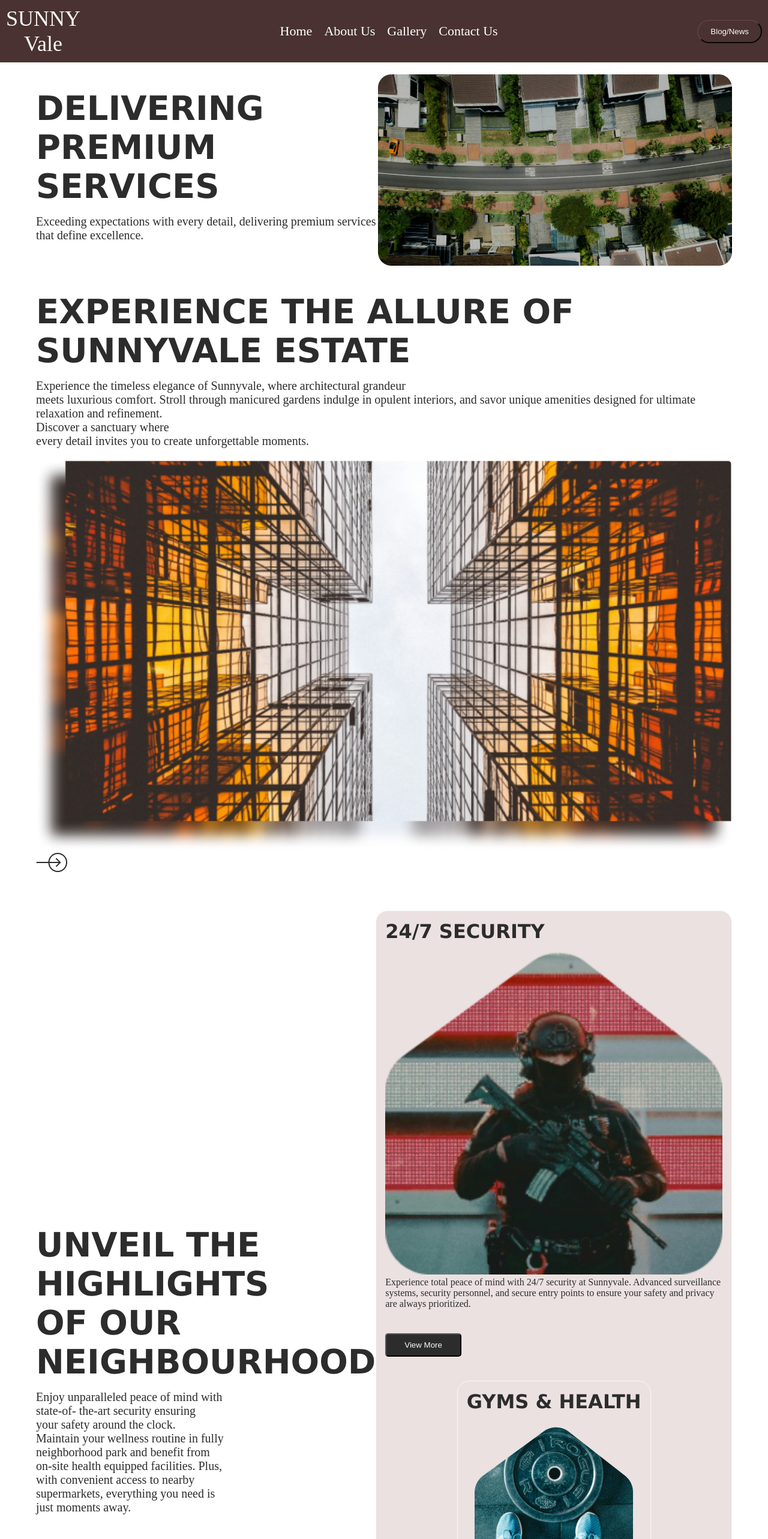
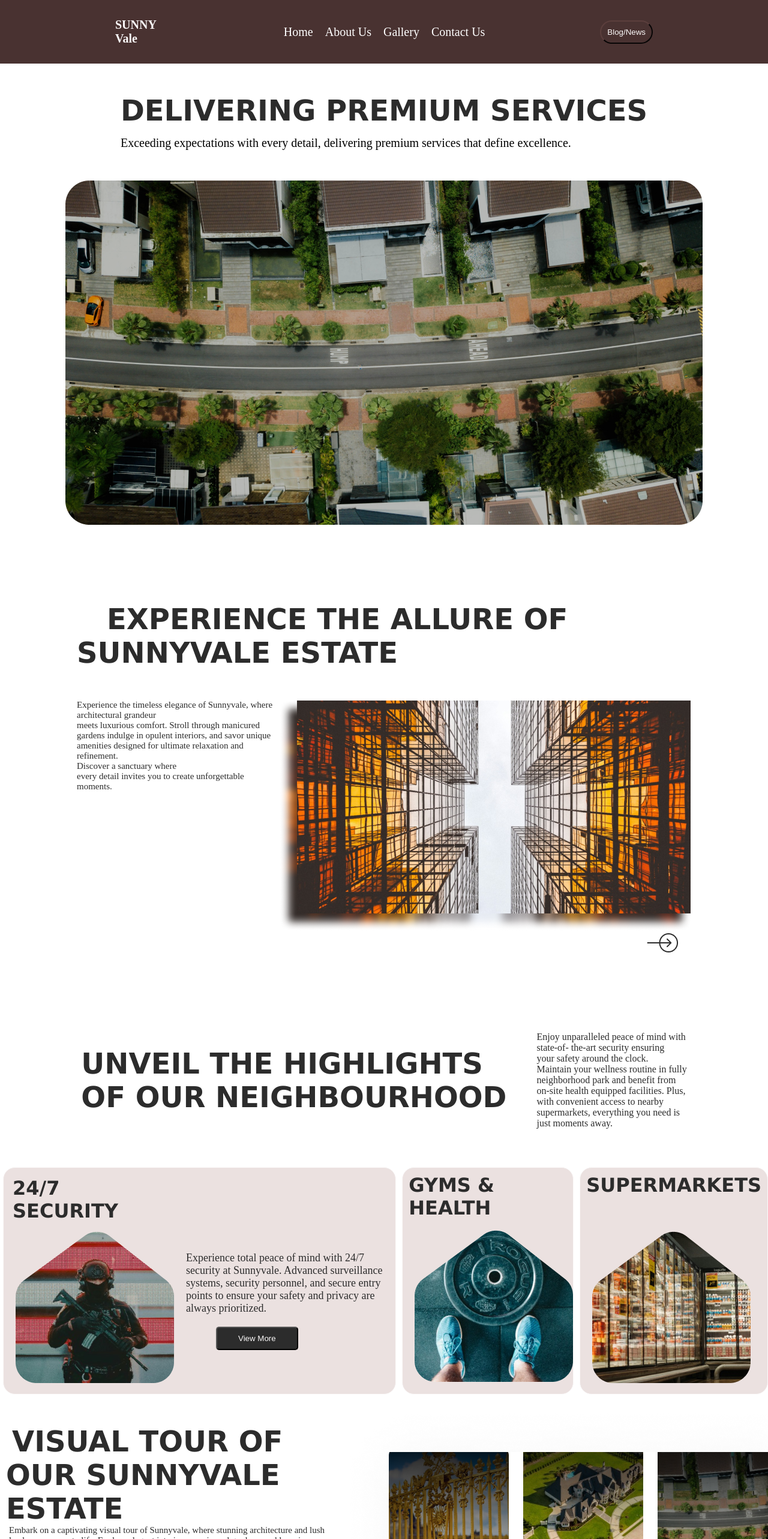
Before and after one commit to teslyym/SunnyVAle-Attendance, a React (Vite) app: page / in a window 1280 px wide. Shown: the top 2566 px of the page at 60% size. Built offline with nearby package versions, Linux system fonts and the light colour scheme.

Commit message:
bug fixing

```diff
--- a/src/App.css
+++ b/src/App.css
@@ -1,25 +1,17 @@
 * {
-  margin: 0;
-  padding: 0;
-  box-sizing: border-box;
-}
-
-body {
-  font-family: "Verdana", "Geneva", "Tahoma", sans-serif;
+  margin: 0px;
+  padding: 0px;
 }
 
 .navlist {
   display: flex;
-  justify-content: center;
-  align-items: center;
-  gap: 20px;
-  flex-wrap: wrap;
 }
 
 .navlist a {
   color: white;
+  margin-left: 20px;
   text-decoration: none;
-  font-size: 18px;
+  font-size: 20px;
   font-family: cursive;
 }
 
@@ -33,219 +25,463 @@ body {
 .head {
   display: flex;
   align-items: center;
-  justify-content: space-between;
+  justify-content: space-evenly;
   background-color: rgba(73, 50, 49, 1);
-  padding: 10px;
+  height: 106px;
   position: sticky;
-  top: 0;
-  z-index: 1000;
 }
 
-.head1 h1 {
+.head a {
+  display: flex;
+  justify-content: space-evenly;
+}
+.head1 {
   color: rgba(251, 249, 249, 1);
-  font-size: 24px;
+  justify-content: center;
+  align-items: center;
+  font-size: 10px;
   font-weight: 400;
   font-family: cursive;
-  text-align: center;
 }
 
-.head3 {
-  cursor: pointer;
+.head2 a {
+  display: flex;
+  text-decoration: none;
+  color: white;
+  justify-content: center;
+  justify-content: space-between;
+  gap: 10em;
+  align-items: center;
 }
+/* #head11{
+    text-indent: 10px;
+} */
+.head2 {
+  text-decoration: none;
+  /* justify-content: space-between; */
+  display: flex;
+  flex-direction: row;
+  justify-content: space-evenly;
+  border: rgba(73, 50, 49, 1) 1px solid;
+  color: rgba(251, 249, 249, 1);
+  justify-content: center;
+  font-family: cursive;
+  font-family: 400;
+  font-size: 16px;
+}
+/* #headdy{
+    list-style-type: none;
+    display: flex;
+    gap: 20px;
+    /* transition: ; */
+/* cursor: pointer;
+} */
+
+/* #headdy:hover {
+    border-bottom: 2px solid white;
+    border-bottom-right-radius: 5px;
+    border-bottom-right-radius: 5px;
+    transition: all .07s ease-in-out;
+}
+
+#headdy li{
+    /* border: 1px solid;
+    border-color: rgba(251, 249, 249, 1);
+    border-radius: 10px;
+    border-style: outset; */
+/* padding: 10px;
+} */
 
 #but1 {
   border-radius: 20px;
   border-style: outset;
   background-color: rgba(73, 50, 49, 1);
   color: rgba(251, 249, 249, 1);
-  padding: 10px 20px;
+  padding: 10px;
   cursor: pointer;
+  padding-left: 10px;
+  padding-right: 10px;
   border-color: rgba(92, 63, 61, 1);
 }
-
-.main,
-.mid,
-.nearfooter,
-.basfooter,
-.finfooter {
+.head3 {
+  cursor: pointer;
+}
+.main {
+  flex-direction: column;
   display: flex;
-  flex-direction: column;
   justify-content: center;
   align-items: center;
-  padding: 20px;
-  text-align: center;
 }
 
-.main h1,
-.mid h1,
-.nearfooter h1,
-.basfooter h1,
-.finfooter h1 {
+#main2 {
+  justify-content: center;
+  align-items: center;
+  /* margin-left: 20px; */
   color: rgba(44, 44, 44, 1);
   font-weight: 700;
-  font-size: 32px;
-  margin-bottom: 15px;
+  font-size: 48px;
+  font-family: Verdana, Geneva, Tahoma, sans-serif;
+  padding-top: 50px;
+}
+#main3 {
+  justify-content: center;
+  align-items: center;
+  font-weight: 400;
+  font-size: 20px;
+  font-family: cursive;
+  padding-top: 15px;
+}
+#main4 {
+  border: white 1px solid;
+  border-radius: 10px;
+  display: flex;
+  justify-content: center;
+  align-items: centers;
+  padding-top: 50px;
+}
+.mid {
+  padding: 10%;
+}
+.midd {
+  display: flex;
+  flex-direction: row;
+  padding-top: 5%;
+  /* margin-left: 3 0px; */
 }
 
-.main p,
-.mid p,
-.nearfooter p,
-.basfooter p,
-.finfooter p {
+#mid2 {
+  text-indent: 50px;
+  font-weight: 700;
+  font-size: 48px;
+  font-family: Verdana, Geneva, Tahoma, sans-serif;
   color: rgba(44, 44, 44, 1);
+}
+#mid3 {
+  color: rgba(44, 44, 44, 1);
+  font-family: cursive;
   font-weight: 400;
-  font-size: 16px;
-  font-family: cursive;
-  margin-bottom: 20px;
+  font-size: 15px;
+  color: rgba(44, 44, 44, 1);
 }
-
-#main4 img,
-#mid4 img,
-#nearfoot4b img,
-#nearfoot5b img,
-#nearfoot6b img,
-#basfooter4 img {
-  width: 100%;
-  height: auto;
-  border-radius: 10px;
+#mid5 {
+  margin-left: 950px;
 }
-
-.nearfoot2,
-.nearfoot5,
-.nearfoot6 {
+.nearfooter1 {
   display: flex;
-  flex-direction: column;
+  flex-direction: row;
+  justify-content: center;
   align-items: center;
-  margin: 20px 0;
-  border: 1px solid rgba(251, 249, 249, 1);
+  /* justify-content: space-between; */
+}
+.nearfoot1 {
+  gap: 10%;
+}
+#nearfoot4 {
+  display: flex;
+  flex-direction: row;
+  border: rgba(251, 249, 249, 1) 1px solid;
   border-radius: 20px;
   background-color: rgba(235, 225, 224, 1);
+  margin-left: 5px;
+}
+/* #nearfoott4{
+    border: 1px solid;
+    border-radius: 10px;
+} */
+#nearfoot4a {
   padding: 15px;
+  color: rgba(44, 44, 44, 1);
+  font-family: Verdana, Geneva, Tahoma, sans-serif;
+  font-weight: 700;
+  font-size: 32px;
 }
-
-#but2,
-#but3 {
+#nearfoot4b {
+  width: 264px;
+  height: 261px;
+  padding-left: 20px;
+  padding-bottom: 10px;
+}
+#nearfooter2 {
+  color: rgba(44, 44, 44, 1);
+  justify-content: center;
+  font-size: 48px;
+  font-weight: 700;
+  font-family: Verdana, Geneva, Tahoma, sans-serif;
+}
+#nearfooter3 {
+  color: rgba(44, 44, 44, 1);
+  justify-content: center;
+  font-family: cursive;
+  padding-left: 50px;
+}
+.nearfooter4 {
+  display: flex;
+  flex-direction: row;
+  justify-content: space-evenly;
+}
+/* .flex-container > div{
+    /* display: flex;
+    align-items: flex-start; */
+/* } */
+/* .flex-container{
+    display: flex;
+    align-items: flex-start;
+    height: 100px;
+    background-color: ;
+} */
+#nearfooter4 {
+  gap: 30%;
+}
+#nearfoot1 {
+  /* width: 620px;
+    height: 385px; */
+  padding: 3px;
+  gap: 3px;
+}
+#nearfoot2 {
+  /* width: 300px;
+    height: 385px; */
+  padding: 3px;
+  gap: 3px;
+}
+#nearfoot3 {
+  /* width: 300px;
+    height: 385px; */
+  padding: 3px;
+  gap: 3px;
+}
+#nearfoot3a {
+  color: rgba(44, 44, 44, 1);
+  font-family: cursive;
+  font-size: 18px;
+  font-weight: 400;
+}
+.nearfoot2 {
+  /* display: flex;
+    flex-direction: row; */
+  /* border: 1px solid;
+    margin-right: 520px;
+    border-radius: 10px ; */
+  /* padding-right: 50px; */
+  display: flex;
+  gap: 10px;
+  padding-top: 5%;
+}
+.nearfoot3 {
+  padding-top: 140px;
+  padding-left: 20px;
+}
+#but2 {
   background-color: rgba(44, 44, 44, 1);
   color: rgba(251, 249, 249, 1);
   cursor: pointer;
-  padding: 10px 30px;
+  padding: 10px;
   border-radius: 5px;
-  margin: 20px 0;
+  margin-left: 50px;
+  padding-left: 35px;
+  padding-right: 35px;
+  margin-top: 20px;
+  margin-bottom: 20px;
+}
+.nearfoot5 {
+  border: 1px solid;
+  border-radius: 20px;
+  background-color: rgba(235, 225, 224, 1);
+  align-items: center;
+  border-color: rgba(251, 249, 249, 1);
+}
+#nearfoot5a {
+  padding: 10px;
+  /* padding-bottom: 5px;
+    padding-left: 5px;
+    padding-right: 5px; */
+  color: rgba(44, 44, 44, 1);
+  font-family: Verdana, Geneva, Tahoma, sans-serif;
+  font-weight: 700;
+  font-size: 32px;
+  display: flex;
+  flex-direction: row;
+}
+#nearfoot5b {
+  width: 264px;
+  height: 261px;
+  padding-left: 20px;
+  padding-bottom: 10px;
+}
+.nearfoot6 {
+  border: 1px solid;
+  border-radius: 20px;
+  background-color: rgba(235, 225, 224, 1);
+  align-items: center;
+  border-color: rgba(251, 249, 249, 1);
+}
+#nearfoot6a {
+  padding: 10px;
+  color: rgba(44, 44, 44, 1);
+  font-family: Verdana, Geneva, Tahoma, sans-serif;
+  font-weight: 700;
+  font-size: 32px;
+}
+#nearfoot6b {
+  width: 264px;
+  height: 261px;
+  padding-left: 20px;
+  padding-top: 48px;
+}
+.basfooter {
+  display: flex;
+  flex-direction: row;
+}
+.basfooter1 {
+  margin-left: 10px;
+}
+#basfooter2 {
+  color: rgba(44, 44, 44, 1);
+  font-weight: 700;
+  font-size: 48px;
+  font-family: Verdana, Geneva, Tahoma, sans-serif;
+  text-indent: 10px;
+  padding-top: 50px;
+}
+#basfooter3 {
+  color: rgba(44, 44, 44, 1);
+  font-weight: 400;
+  font-size: 15px;
+  font-family: cursive;
+  margin-left: 5px;
+}
+/* #basfooter4{ */
+/* width: 650px;
+     height: 771px; */
+
+/* padding-left: 50px;
+     margin-right: 10px;
+ } */
+.finfooter {
+  background-color: rgba(73, 50, 49, 1);
+  padding-bottom: 40px;
+  padding-top: 40px;
+  /* border: 2px solid; */
+}
+#finfooter1 {
+  border-radius: 5%;
+  border-color: rgba(194, 165, 163, 1);
+  /* background-color:rgba(61, 41, 41, 1);  */
+}
+.finfooter2 {
+  display: flex;
+  flex-direction: row;
+  justify-content: space-between;
+  /* align-items: center;  */
+  /* background-color:rgba(61, 41, 41, 1); */
+}
+#finfooter3 {
+  text-indent: 50px;
+  color: rgba(251, 249, 249, 1);
+  width: 544px;
+  height: 141px;
+  font-family: Verdana, Geneva, Tahoma, sans-serif;
+  font-weight: 700;
+  font-size: 48px;
+  /* background-color: rgba(61, 41, 41, 1); */
+}
+#finfooter4 {
+  color: rgba(235, 225, 224, 1);
+  font-size: 20px;
+  font-weight: 400;
+  font-family: cursive;
+}
+.finfooter5 {
+  background-color: rgba(61, 41, 41, 1);
+
+  border: 1px solid;
+  align-items: center;
+  justify-content: center;
+  /* background-color: rgba(61, 41, 41, 1); */
+  width: 400px;
+  height: 380px;
+  padding: 32px;
+  gap: 24px;
+  margin-left: 390px;
+  border-radius: 20px;
+  border-style: none;
+  margin-bottom: 50px;
+  padding-bottom: 3%;
+  margin-top: 30px;
+}
+#finfooter5a {
+  color: rgba(251, 249, 249, 1);
+  text-align: center;
+  font-family: cursive;
+  padding-bottom: 5%;
+}
+.finfooter6 {
+  text-align: center;
+  border: 2px;
+  border-color: rgba(123, 84, 81, 1);
+  gap: 20px;
+  margin-bottom: 20px;
+}
+.finfooter7 {
+  justify-content: center;
+  align-items: center;
+  margin-left: 140px;
+}
+#but3 {
+  background-color: rgba(92, 63, 61, 1);
+  color: rgba(251, 249, 249, 1);
+  border-radius: 25px;
+  padding: 10px;
+  padding-left: 20px;
+  padding-right: 20px;
+  padding-top: 15px;
+  padding-bottom: 15px;
+  cursor: pointer;
+  border-color: rgba(61, 41, 41, 1);
+  border: none;
+}
+.footer {
+  justify-content: space-between;
+  align-items: center;
+  display: flex;
+  flex-direction: row;
+  margin-top: 30px;
+  padding-bottom: 5%;
+}
+.footer1 {
+  display: flex;
+  flex-direction: column;
+  justify-content: space-between;
+}
+#footer5 {
+  display: flex;
+  flex-direction: row;
+  gap: 10%;
+  padding-bottom: 20px;
+}
+#footer2 {
+  font-family: cursive;
+  font-weight: 700;
+  font-size: 20px;
+  padding-bottom: 20px;
+}
+#footer3 {
+  font-family: cursive;
+  font-weight: 400;
+  font-size: 16px;
+}
+#footer7 {
+  font-family: Verdana, Geneva, Tahoma, sans-serif;
+  font-weight: 700;
+  font-size: 16px;
 }
 
-.finfooter {
-  background-color: rgba(73, 50, 49, 1);
+.finfooter6 input {
+  background-color: rgba(61, 41, 41, 1);
+  border-color: rgba(123, 84, 81, 1);
+  border-radius: 10px;
+  margin-bottom: 20px;
+  font-size: 20px;
   color: rgba(251, 249, 249, 1);
-  padding: 40px 20px;
-  text-align: center;
+  padding: 10px;
 }
-
-.finfooter input[type="text"] {
-  width: 100%;
-  padding: 10px;
-  margin: 10px 0;
-  border: 1px solid #ccc;
-  border-radius: 5px;
-}
-
-.footer {
-  display: flex;
-  flex-direction: column;
-  align-items: center;
-  padding: 20px;
-  background-color: rgba(73, 50, 49, 1);
-}
-
-.footer h1,
-.footer p,
-.footer img {
-  margin: 10px 0;
-}
-
-#footer5 {
-  display: flex;
-  justify-content: center;
-  gap: 20px;
-  margin: 20px 0;
-}
-
-#footer6 {
-  margin-top: 20px;
-  font-size: 12px;
-}
-
-@media (min-width: 768px) {
-  .head,
-  .navlist {
-    flex-direction: row;
-  }
-
-  .main,
-  .mid,
-  .nearfooter,
-  .basfooter,
-  .finfooter {
-    flex-direction: row;
-    justify-content: space-between;
-    text-align: left;
-  }
-
-  .navlist a {
-    font-size: 20px;
-  }
-
-  .head1 h1 {
-    font-size: 32px;
-  }
-
-  #main2,
-  #mid2,
-  #nearfooter2,
-  #basfooter2,
-  #finfooter3 {
-    font-size: 48px;
-  }
-
-  #main3,
-  #mid3,
-  #nearfooter3,
-  #basfooter3,
-  #finfooter4 {
-    font-size: 18px;
-  }
-}
-
-@media (min-width: 1200px) {
-  .main,
-  .mid,
-  .nearfooter,
-  .basfooter,
-  .finfooter {
-    max-width: 1200px;
-    margin: 0 auto;
-  }
-
-  .navlist a {
-    font-size: 22px;
-  }
-
-  .head1 h1 {
-    font-size: 36px;
-  }
-
-  #main2,
-  #mid2,
-  #nearfooter2,
-  #basfooter2,
-  #finfooter3 {
-    font-size: 56px;
-  }
-
-  #main3,
-  #mid3,
-  #nearfooter3,
-  #basfooter3,
-  #finfooter4 {
-    font-size: 20px;
-  }
-}
```
